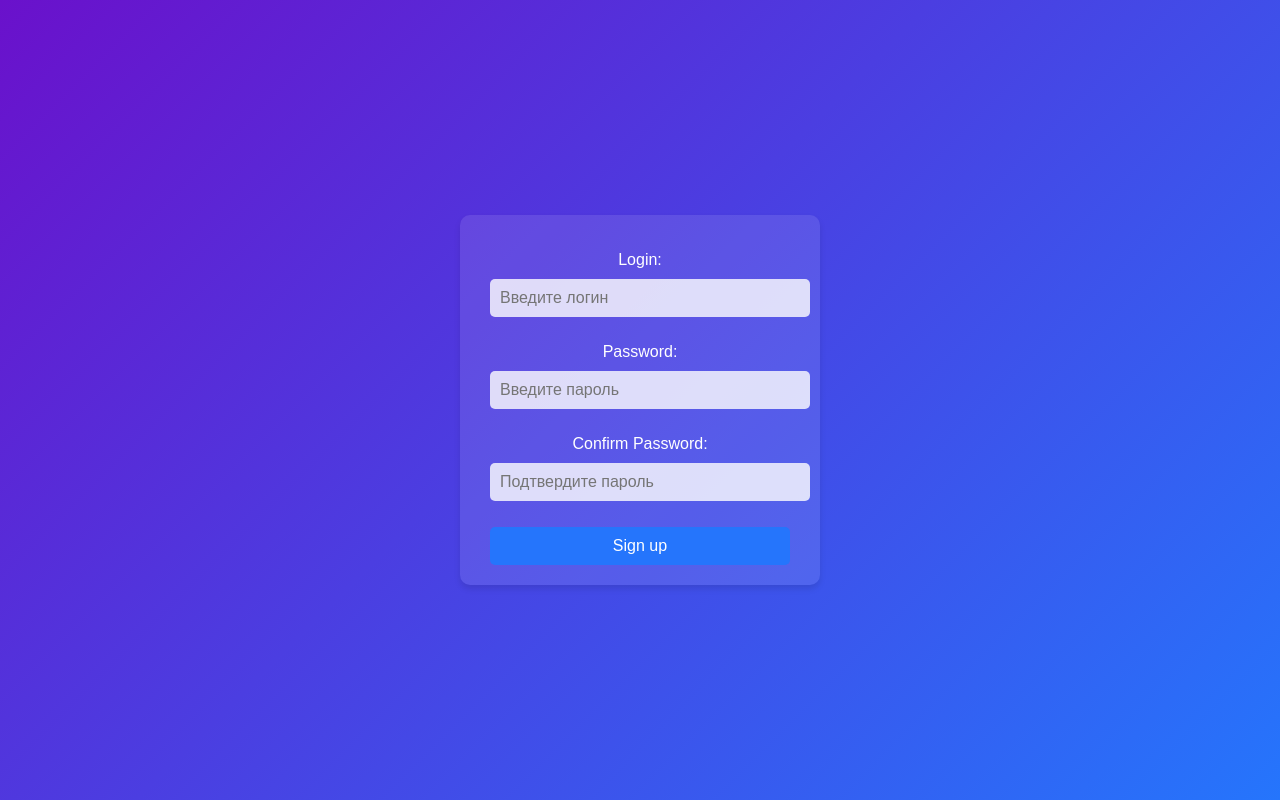
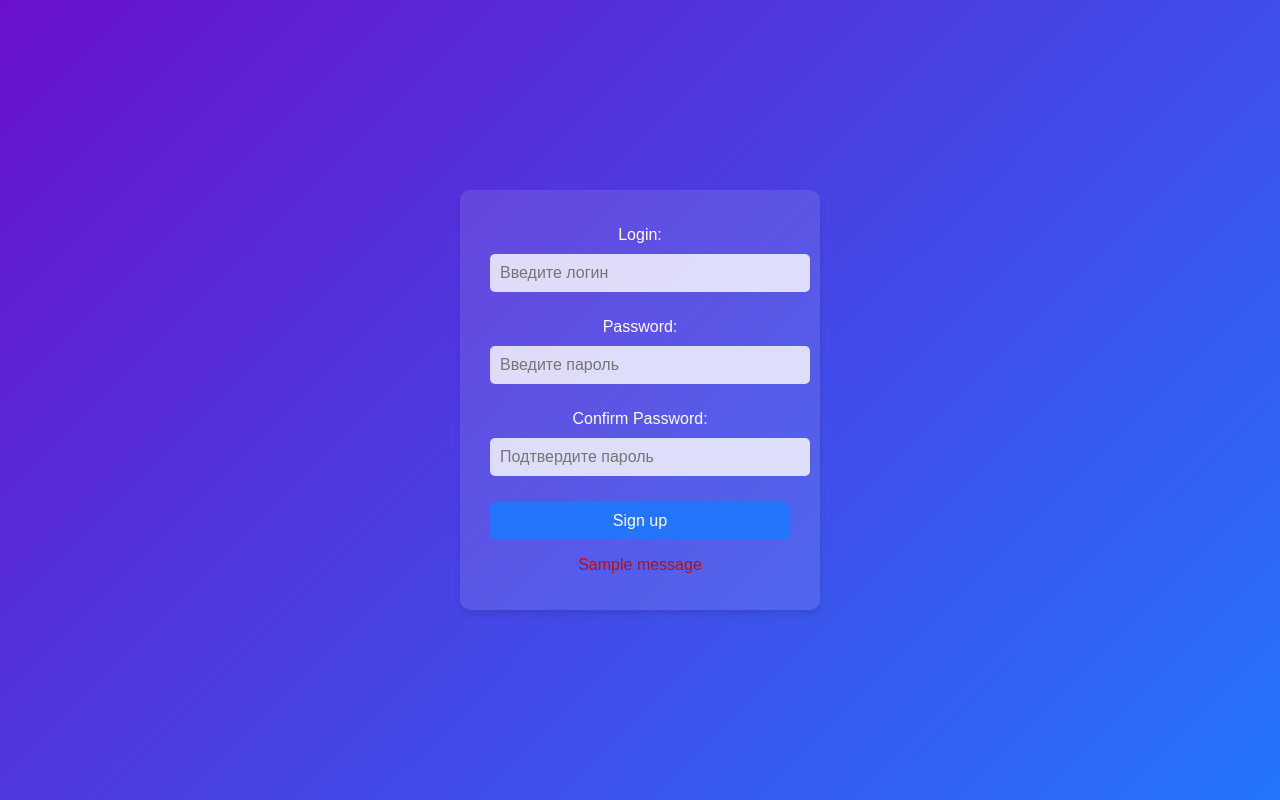
Before and after one commit to Garinelli/django-test-application, a Django app: page /register/ in a window 1280 px wide. Run offline with Django 5.2, Linux system fonts and the light colour scheme; tables that the repository leaves empty hold one stand-in row (values such as "Sample post"); one stand-in notice (Sample message) is shown.

Commit message:
Добавлена проверка на сущестованание логина при регистрации.

```diff
--- a/ToDoManager/ToDo/static/css/forms.css
+++ b/ToDoManager/ToDo/static/css/forms.css
@@ -70,3 +70,6 @@ body {
         font-size: 1.2em;
     }
 }
+.error-message{
+    color: rgb(184, 15, 15);
+}
--- a/ToDoManager/ToDo/templates/register.html
+++ b/ToDoManager/ToDo/templates/register.html
@@ -14,6 +14,11 @@
             {{ form.as_p }}
             <button type="submit">Sign up</button>
         </form>
+        {% if messages %}
+            {% for message in messages %}
+                <p class="error-message">{{ message }}</p>
+            {% endfor %}
+        {% endif %}
     </div>
     <script src="{% static 'js/register.js' %}"></script>
 </body>
--- a/ToDoManager/ToDo/views.py
+++ b/ToDoManager/ToDo/views.py
@@ -1,5 +1,7 @@
 from django.shortcuts import render, redirect, get_object_or_404
 from django.contrib.auth.decorators import login_required
+from django.contrib import messages
+from django.db import IntegrityError
 from .forms import RegisterForm, CreateTaskForm
 from .models import User, Task
 
@@ -13,11 +15,16 @@ def register_page(request):
     else:
         form = RegisterForm(request.POST)
         if form.is_valid():
-            User.objects.create_user(
-                username=form.cleaned_data['login'],
-                password=form.cleaned_data['password']
-            )
-            return redirect('login')
+            try:
+                User.objects.create_user(
+                    username=form.cleaned_data['login'],
+                    password=form.cleaned_data['password']
+                )
+                return redirect('login')
+            except IntegrityError:
+                messages.error(request, 'Пользователь с таким логином уже существует')
+                return redirect('register')
+
 
 
 @login_required(login_url='/login')
```
